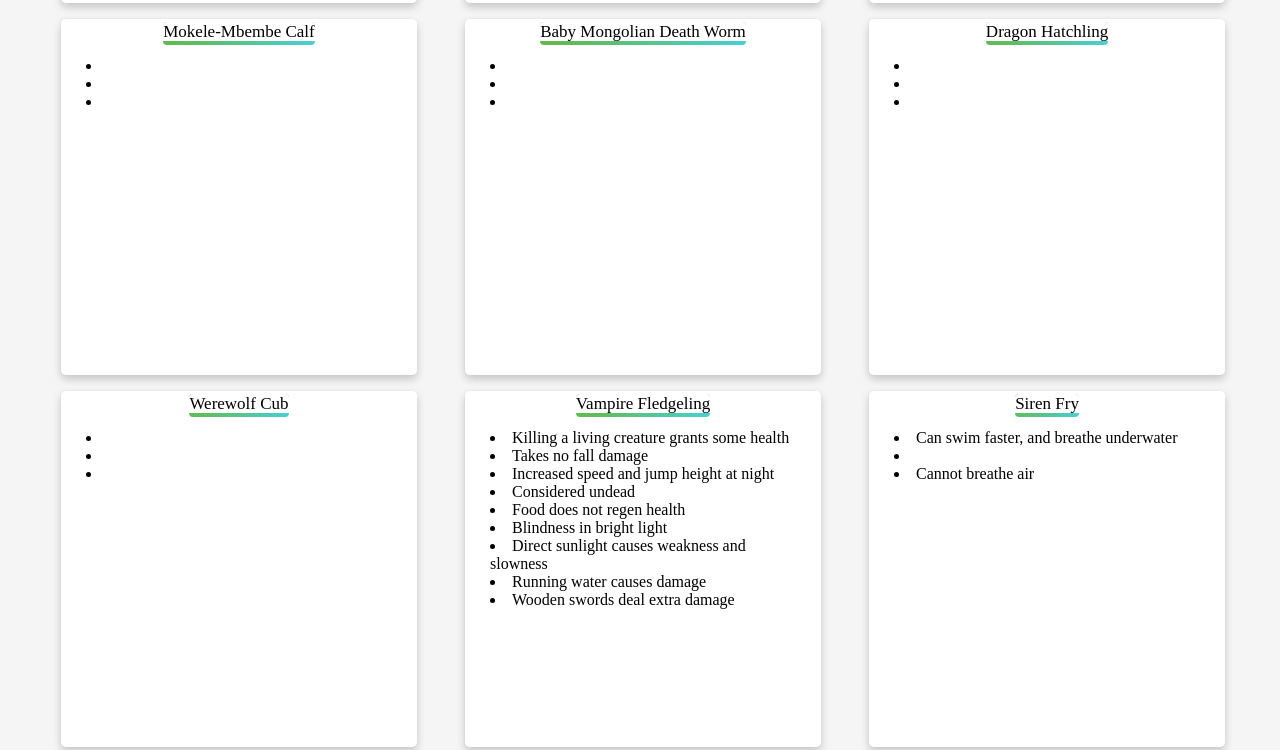
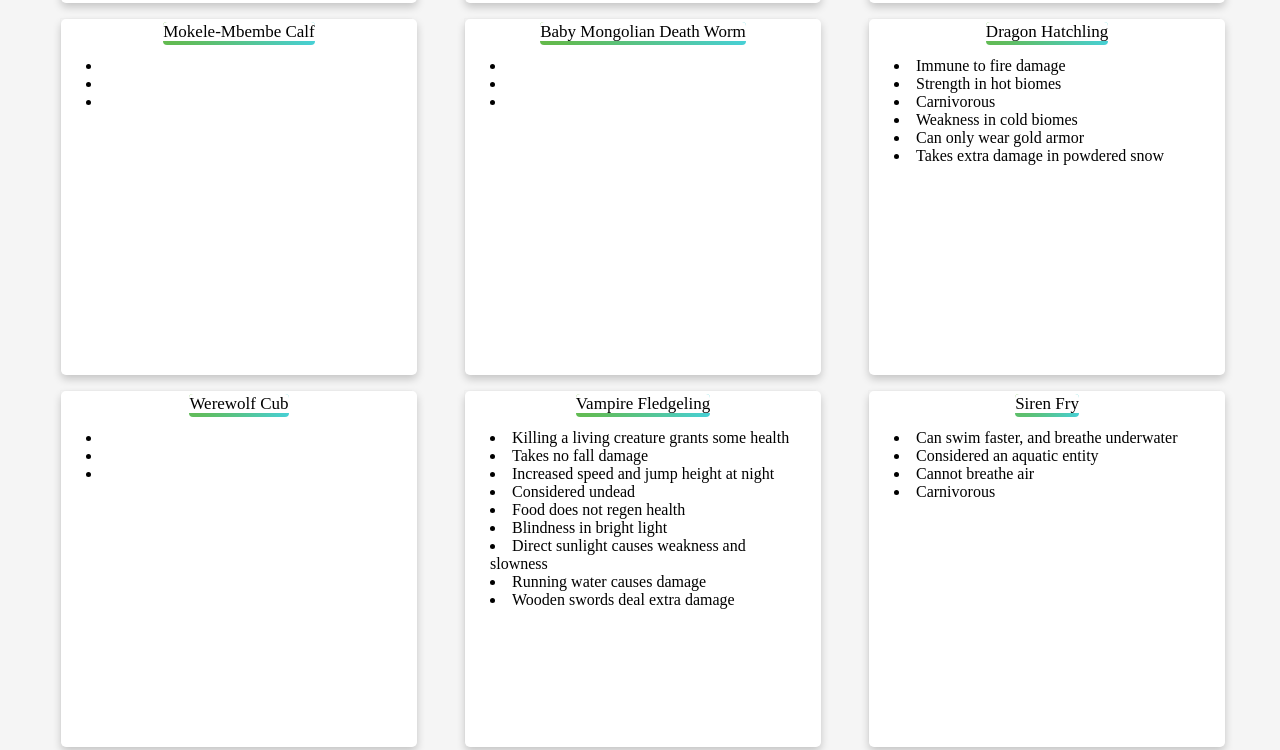
Before and after one commit to synfy/metamorphosis-raf, a plain HTML site: page docs/index.html in a window 1280 px wide. Shown: the part 1160-1910 px from the top of the page. Drawn offline with Linux system fonts and the light colour scheme.

Commit message:
Finishing dragon

```diff
--- a/docs/index.html
+++ b/docs/index.html
@@ -222,9 +222,12 @@
               <span class="originName">Dragon Hatchling</span>
               <div style="text-align: left;">
                 <ul>
-                  <li class="positive"></li>
-                  <li class="neutral"></li>
-                  <li class="negative"></li>
+                  <li class="positive">Immune to fire damage</li>
+                  <li class="positive">Strength in hot biomes</li>
+                  <li class="negative">Carnivorous</li>
+                  <li class="negative">Weakness in cold biomes</li>
+                  <li class="negative">Can only wear gold armor</li>
+                  <li class="negative">Takes extra damage in powdered snow</li>
                 </ul>
               </div>
             </div>
@@ -233,8 +236,14 @@
               <div style="text-align: left;">
                 <ul>
                   <li class="positive">Elytra</li>
+                  <li class="positive">Strength in hot biomes</li>
+                  <li class="positive">Immune to fire damage</li>
+                  <li class="positive">2 extra hearts</li>
                   <li class="neutral">3 blocks tall</li>
-                  <li class="negative"></li>
+                  <li class="negative">Weakness in cold biomes</li>
+                  <li class="negative">Takes extra damage in powdered snow</li>
+                  <li class="negative">Can only wear gold armor</li>
+                  <li class="negative">Carnivorous</li>
                 </ul>
               </div>
             </div>
@@ -319,8 +328,9 @@
               <div style="text-align: left;">
                 <ul>
                   <li class="positive">Can swim faster, and breathe underwater</li>
-                  <li class="neutral"></li>
+                  <li class="neutral">Considered an aquatic entity</li>
                   <li class="negative">Cannot breathe air</li>
+                  <li class="negative">Carnivorous</li>
                 </ul>
               </div>
             </div>
@@ -330,8 +340,10 @@
                 <ul>
                   <li class="positive">Can swim faster, and breathe underwater</li>
                   <li class="positive">Making direct eye contact with an entity gives them weakness</li>
-                  <li class="neutral"></li>
+                  <li class="positive">Making direct eye contact with an entity also causes them to freeze</li>
+                  <li class="neutral">Considered an aquatic entity</li>
                   <li class="negative">Cannot breathe air</li>
+                  <li class="negative">Carnivorous</li>
                 </ul>
               </div>
             </div>
@@ -378,6 +390,7 @@
                 <ul>
                   <li class="positive">Increased swimming speed</li>
                   <li class="neutral">Half a block tall</li>
+                  <li class="neutral">Considered an aquatic entity</li>
                   <li class="negative">Can only consume milk for food</li>
                   <li class="negative">Slow on land</li>
                 </ul>
@@ -391,6 +404,7 @@
                   <li class="positive">When in water, can see entity outlines nearby</li>
                   <li class="neutral">A block and a half tall</li>
                   <li class="neutral">Lays an egg every morning</li>
+                  <li class="neutral">Considered an aquatic entity</li>
                   <li class="negative">Any empty buckets in inventory will be filled with milk</li>
                   <li class="negative">Slow on land</li>
                   <li class="negative">Carnivorous</li>
```
